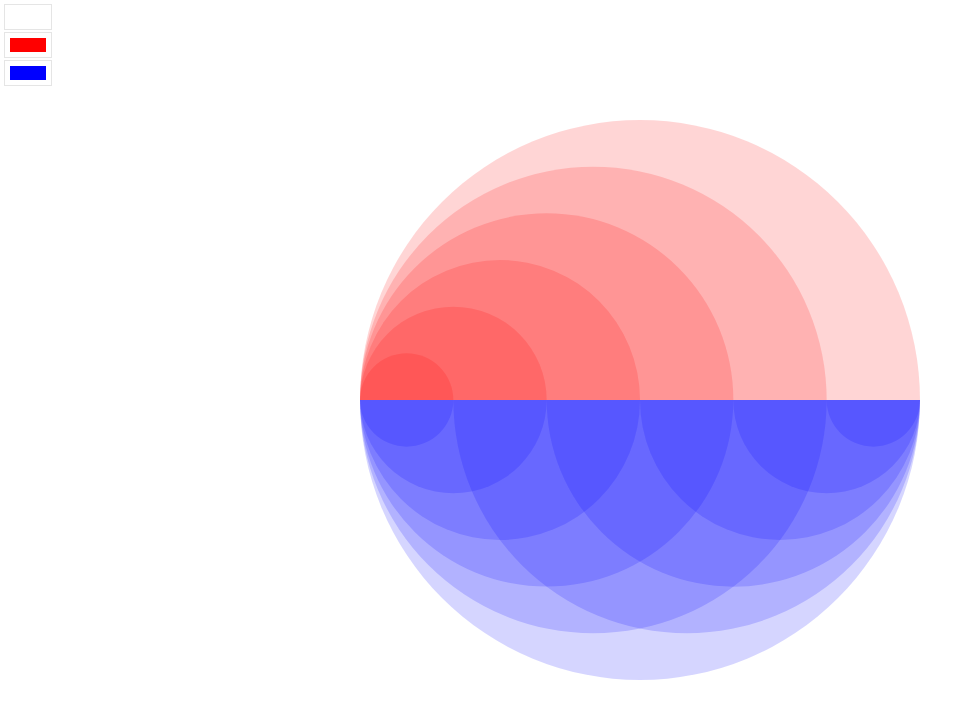
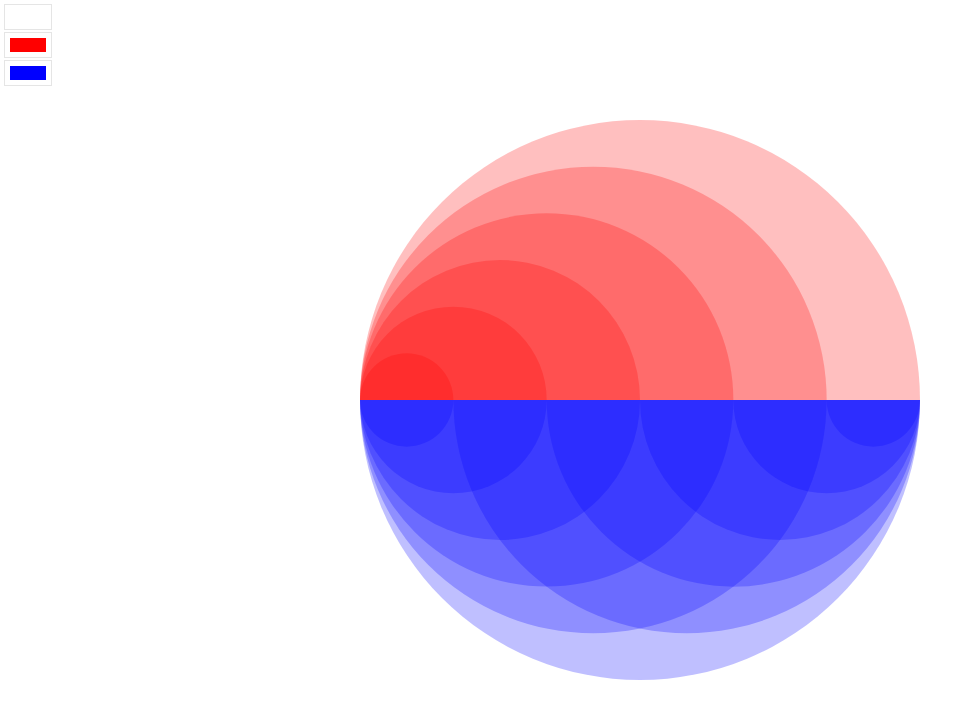
Before and after one commit to dmitric/serene, a React (Create React App) app: page / in a window 1280 px wide. Shown: the top 718 px of the page, without its empty margins (0-979 px from the left). Built offline with nearby package versions, Linux system fonts and the light colour scheme.

Commit message:
lobe color override

```diff
--- a/src/App.js
+++ b/src/App.js
@@ -29,7 +29,9 @@ class App extends Component {
         r: 0,
         g: 0,
         b: 255
-      }
+      },
+      currentOverride: null,
+      overrides : { }
     }
   }
 
@@ -40,11 +42,14 @@ class App extends Component {
       points.push((this.state.pieces - i)/ this.state.pieces)
     }
 
-    const alpha = Math.max(0.15, 1/this.state.pieces)
+    const alpha = Math.max(0.25, 1/this.state.pieces)
 
-    const topColor = this.generateRGBA(this.state.topColor, alpha)
-    const bottomColor = this.generateRGBA(this.state.bottomColor, alpha)
-    const backgroundColor = this.generateRGBA(this.state.backgroundColor, this.state.backgroundColor.a)
+    const topColor = this.generateRGBAWithAlpha(this.state.topColor, alpha)
+    const bottomColor = this.generateRGBAWithAlpha(this.state.bottomColor, alpha)
+    const backgroundColor = this.generateRGBA(this.state.backgroundColor)
+
+    const topColorWithAlpha = {r: this.state.topColor.r, g: this.state.topColor.g, b: this.state.topColor.b, a: alpha}
+    const bottomColorWithAlpha = {r: this.state.bottomColor.r, g: this.state.bottomColor.g, b: this.state.bottomColor.b, a: alpha}
 
     return (
       <div className="App">
@@ -55,26 +60,53 @@ class App extends Component {
             handleChange={ (color) => this.setState({topColor: color}) } />
           <ColorPicker color={this.state.bottomColor} disableAlpha={true}
             handleChange={ (color) => this.setState({bottomColor: color}) } />
+          { this.state.currentOverride ?
+              <ColorPicker
+                color={ this.state.overrides[this.state.currentOverride] || (this.state.currentOverride.includes("top") ? topColorWithAlpha : bottomColorWithAlpha)}
+                displayColorPicker={true}
+                disableAlpha={false}
+                handleClose={ () => this.setState({currentOverride: null})}
+                handleChange={ (color) => {
+                  const clone = Object.assign({}, this.state.overrides)
+                  clone[this.state.currentOverride] = color
+                  this.setState({overrides: clone})
+                } } /> : null}
         </div> : null }
+
         <svg style={{padding: this.state.padding, backgroundColor}} width={this.state.width} height={this.state.height}>
 
-          {points.map(i => {
+          {points.map((i, index) => {
+            const id = `${index}-top`
             return (
-              <path key={i} d={`M 0 ${this.state.height/2}
+              <path onClick={ () => this.setState({ currentOverride: id}) }
+                ref={id} key={i} d={`M 0 ${this.state.height/2}
                 a 1 1 0 1 1 ${this.state.width * i} 0`}
-                fill={topColor}/>
+                fill={ this.state.overrides[id] ? this.generateRGBA(this.state.overrides[id]) : topColor}/>
             )
           })}
 
-          {points.map(i => {
+          {points.map((i, index) => {
+            const leftId = `${index}-bottom-left`
+            const rightId = `${index}-bottom-right`
+
+            const left = (
+               <path onClick={ () => this.setState({ currentOverride: leftId }) }
+                  ref={leftId} d={`M 0 ${this.state.height/2}
+                  a 1 1 0 0 0 ${this.state.width * i} 0`}
+                  fill={this.state.overrides[leftId] ? this.generateRGBA(this.state.overrides[leftId]) : bottomColor} />
+            )
+
+            const right = (
+              <path onClick={ () => this.setState({ currentOverride: rightId }) }
+                  ref={rightId} d={`M ${this.state.width * (1 - i)} ${this.state.height/2}
+                  a 1 1 0 0 0 ${this.state.width * i} 0`}
+                  fill={ this.state.overrides[rightId] ? this.generateRGBA(this.state.overrides[rightId]) : bottomColor } />
+            )
+
             return (
               <g key={i}>
-                <path d={`M 0 ${this.state.height/2}
-                  a 1 1 0 0 0 ${this.state.width * i} 0`} fill={bottomColor} />
-
-                <path d={`M ${this.state.width * (1 - i)} ${this.state.height/2}
-                  a 1 1 0 0 0 ${this.state.width * i} 0`}
-                  fill={ this.state.width * (1 - i) === 0 ? 'transparent' : bottomColor } />
+                {left}
+                {this.state.width * (1 - i) === 0 ? null : right}
               </g>
             )
           })}
@@ -84,7 +116,11 @@ class App extends Component {
     )
   }
 
-  generateRGBA(rgb, alpha) {
+  generateRGBA(rgba) {
+    return `rgba(${rgba.r},${rgba.g},${rgba.b},${rgba.a})`
+  }
+
+  generateRGBAWithAlpha(rgb, alpha) {
     return `rgba(${rgb.r},${rgb.g},${rgb.b},${alpha})`
   }
 
@@ -162,7 +198,7 @@ class ColorPicker extends React.Component {
 
     this.state = {
       color: props.color,
-      displayColorPicker: false,
+      displayColorPicker: props.displayColorPicker,
       disableAlpha: props.disableAlpha
     }
   }
@@ -173,6 +209,9 @@ class ColorPicker extends React.Component {
 
   handleClose = () => {
     this.setState({ displayColorPicker: false })
+    if (this.props.handleClose) {
+      this.props.handleClose()
+    }
   };
 
   handleChange = (color) => {
```
